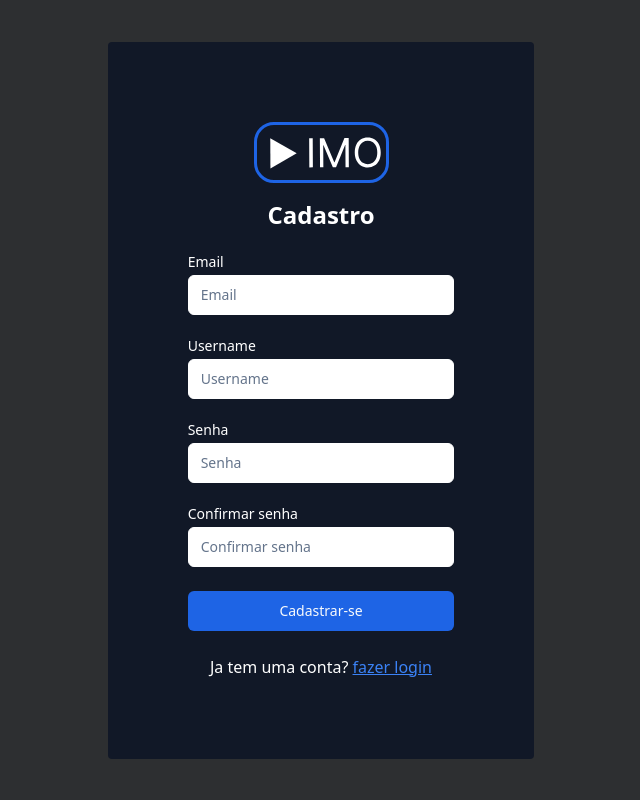
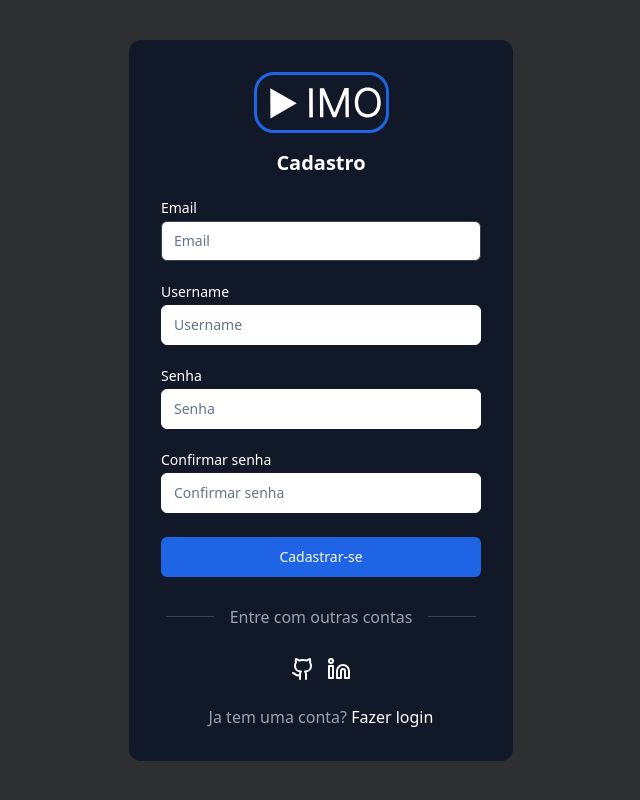
Before and after one commit to imofatec/imo, a React (Vite) app in the folder frontend/: page /cadastro in a window 1280 px wide. Shown: the whole page, without its empty margins (319-959 px from the left). Built offline with nearby package versions, Linux system fonts and the light colour scheme.

Commit message:
:lipstick: feat: Pagina de cadastro

```diff
--- a/frontend/package.json
+++ b/frontend/package.json
@@ -12,8 +12,10 @@
   "dependencies": {
     "@radix-ui/react-label": "^2.1.0",
     "@radix-ui/react-slot": "^1.1.0",
+    "axios": "^1.7.3",
     "class-variance-authority": "^0.7.0",
     "clsx": "^2.1.1",
+    "js-cookie": "^3.0.5",
     "lucide-react": "^0.424.0",
     "react": "^18.3.1",
     "react-dom": "^18.3.1",
--- a/frontend/src/components/ui/button.jsx
+++ b/frontend/src/components/ui/button.jsx
@@ -9,7 +9,7 @@ const buttonVariants = cva(
   {
     variants: {
       variant: {
-        default: "bg-slate-900 text-slate-50 :bg-slate-900/90 dark:bg-slate-50 dark:text-slate-900 dark::bg-slate-50/90",
+        default: "bg-slate-900 text-slate-50 duration-200 hover:scale-105 :bg-slate-900/90 dark:bg-slate-50 dark:text-slate-900 dark::bg-slate-50/90",
         destructive:
           "bg-red-500 text-slate-50 :bg-red-500/90 dark:bg-red-900 dark:text-slate-50 dark::bg-red-900/90",
         outline:
--- a/frontend/src/components/ui/input.jsx
+++ b/frontend/src/components/ui/input.jsx
@@ -7,7 +7,7 @@ const Input = React.forwardRef(({ className, type, ...props }, ref) => {
     (<input
       type={type}
       className={cn(
-        "flex h-10 w-full rounded-md border border-white bg-white px-3 py-2 text-sm  file:border-0 file:bg-transparent file:text-sm file:font-medium placeholder:text-slate-500 focus-visible:outline-none disabled:cursor-not-allowed disabled:opacity-50 dark:border-slate-800 dark:bg-slate-950  dark:placeholder:text-slate-400 ",
+        "flex h-10 w-full rounded-md border border-white bg-white px-3 py-2 text-black text-sm file:border-0 file:bg-transparent file:text-sm file:font-medium placeholder:text-slate-500 focus-visible:outline-none disabled:cursor-not-allowed disabled:opacity-50 dark:border-slate-800 dark:bg-slate-950  dark:placeholder:text-slate-400 ",
         className
       )}
       ref={ref}
--- a/frontend/src/pages/SignIn.jsx
+++ b/frontend/src/pages/SignIn.jsx
@@ -2,8 +2,7 @@ import { InputLabel } from "@/components/ui/inputlabel"
 import { Button } from "@/components/ui/button"
 import { Link } from "react-router-dom"
 import { Logo } from "@/components/ui/logo"
-import { Github } from "lucide-react"
-import { Facebook } from "lucide-react"
+import { Github, Linkedin } from "lucide-react"
 
 export default function SignIn() {
 
@@ -18,9 +17,9 @@ export default function SignIn() {
                     </h1>
                 </div>
 
-                <InputLabel type="text" id="email" name="email" placeholder=" " label="Email" classname="bg-custom-blue border border-custom-border-gray focus:border-custom-light-blue" />
+                <InputLabel type="text" id="email" name="email" placeholder="Email" label="Email" classname="bg-custom-blue text-white border border-custom-border-gray focus:border-custom-light-blue" />
 
-                <InputLabel type="password" id="password" name="password" placeholder=" " label="Senha" classname="bg-custom-blue border border-custom-border-gray focus:border-custom-light-blue" />
+                <InputLabel type="password" id="password" name="password" placeholder="Senha" label="Senha" classname="border border-custom-border-gray focus:border-custom-light-blue" />
 
                 <Button className="w-full bg-custom-light-blue">Entrar</Button>
 
@@ -32,7 +31,7 @@ export default function SignIn() {
 
                 <div className="flex justify-center gap-3">
                     <Github/>
-                    <Facebook/>
+                    <Linkedin/>
                 </div>
                 <div className="flex justify-center ">
                 <p className="text-custom-text-gray">Não tem uma conta? <Link to="/cadastro" className="text-white ">Cadastrar-se</Link></p>
--- a/frontend/src/pages/SignUp.jsx
+++ b/frontend/src/pages/SignUp.jsx
@@ -1,44 +1,49 @@
-import headerlogoinicial from "../assets/headerlogoinicial.svg"
-import headerlogoazul from "../assets/headerlogoazul.svg"
-
+import { Button } from "@/components/ui/button"
 import { InputLabel } from "@/components/ui/inputlabel"
-import { Button } from "@/components/ui/button"
 import { Link } from "react-router-dom"
-import { useState } from "react"
+import { Logo } from "@/components/ui/logo"
+import { Github, Linkedin } from "lucide-react"
 
 
 export default function SignUp() {
-    const [logo, setLogo] = useState(headerlogoinicial)
-
-    function handleLogoHover(e) {
-        setLogo(e.type === 'mouseenter' ? headerlogoazul : headerlogoinicial)
-    }
 
     return (
         <div className="flex justify-center items-center h-screen bg-custom-gray">
-            <div className="flex flex-col items-center w-1/3 p-20 space-y-6 text-white bg-custom-blue rounded">
-                <div>
-                    <Link to="/">
-                        <img src={logo} onMouseEnter={handleLogoHover} onMouseOut={handleLogoHover} className="mb-4 cursor-pointer"></img>
-                    </Link>
+            <div className="w-96 p-8 space-y-6 text-white bg-custom-blue rounded-xl">
 
-                    <h1 className="text-2xl font-bold text-center">
+                <div className="flex flex-col items-center">
+                    <Logo />
+                    <h1 className="text-xl font-bold text-center">
                         Cadastro
                     </h1>
                 </div>
-                <InputLabel type="text" id="email" name="email" placeholder="Email" label="Email" />
 
-                <InputLabel type="text" id="username" name="username" placeholder="Username" label="Username" />
+                <InputLabel type="text" id="email" name="email" placeholder="Email" label="Email" classname="border border-custom-border-gray focus:border-custom-light-blue" />
 
-                <InputLabel type="password" id="password" name="password" placeholder="Senha" label="Senha" />
+                {/* <InputLabel type="text" id="email" name="email" placeholder="Email" label="Email" classname="text-black border border-custom-border-gray focus:border-custom-light-blue" /> */}
 
-                <InputLabel type="password" id="password-confirm" name="password-confirm" placeholder="Confirmar senha" label="Confirmar senha" />
+                <InputLabel type="text" id="username" name="username" placeholder="Username" label="Username" className="border border-custom-border-gray focus:border-custom-light-blue" />
+
+                <InputLabel type="password" id="password" name="password" placeholder="Senha" label="Senha" className="border border-custom-border-gray focus:border-custom-light-blue" />
+
+                <InputLabel type="password" id="password-confirm" name="password-confirm" placeholder="Confirmar senha" label="Confirmar senha" className="border border-custom-border-gray focus:border-custom-light-blue" />
 
                 <Button className="w-full bg-custom-light-blue">Cadastrar-se</Button>
 
-                <span>
-                    Ja tem uma conta? <Link to="/login" className="text-blue-500 underline">fazer login</Link>
-                </span>
+
+                <div className="flex items-center justify-center h-8">
+                    <div className="h-[1px] w-12 bg-custom-border-gray"></div>
+                    <p className="text-custom-text-gray pl-4 pr-4">Entre com outras contas</p>
+                    <div className="h-[1px] w-12 bg-custom-border-gray"></div>
+                </div>
+
+                <div className="flex justify-center gap-3">
+                    <Github />
+                    <Linkedin />
+                </div>
+                <div className="flex justify-center ">
+                    <p className="text-custom-text-gray">Ja tem uma conta? <Link to="/login" className="text-white ">Fazer login</Link></p>
+                </div>
             </div>
         </div>
     )
```
Also changed, not shown: 1 other file (tests, documents, lock files or other folders).
